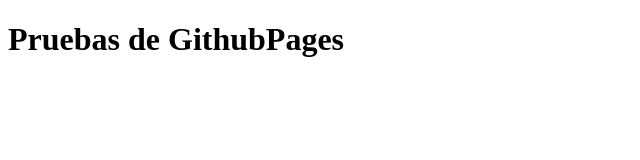
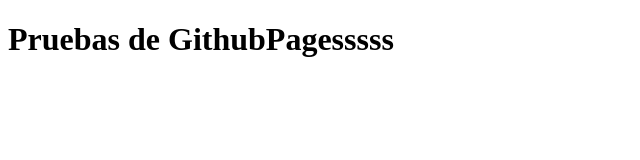
Before and after one commit to Giovasdf/G14-Prueba, a plain HTML site: page index.html in a window 1280 px wide. Shown: the full height of the page, 0-640 px from the left. Drawn offline with Linux system fonts and the light colour scheme.

Commit message:
Update index.html

```diff
--- a/index.html
+++ b/index.html
@@ -6,6 +6,6 @@
     <title>Document</title>
 </head>
 <body>
-    <h1>Pruebas de GithubPages</h1>
+    <h1>Pruebas de GithubPagesssss</h1>
 </body>
 </html>
```
